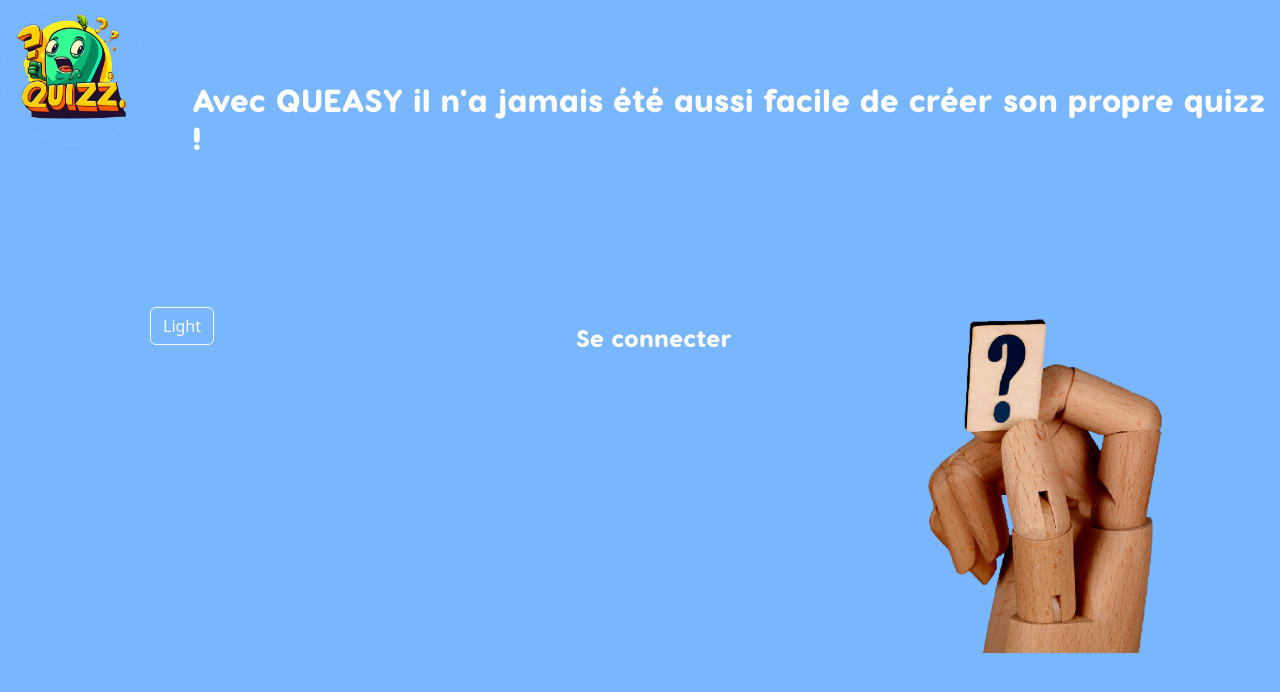
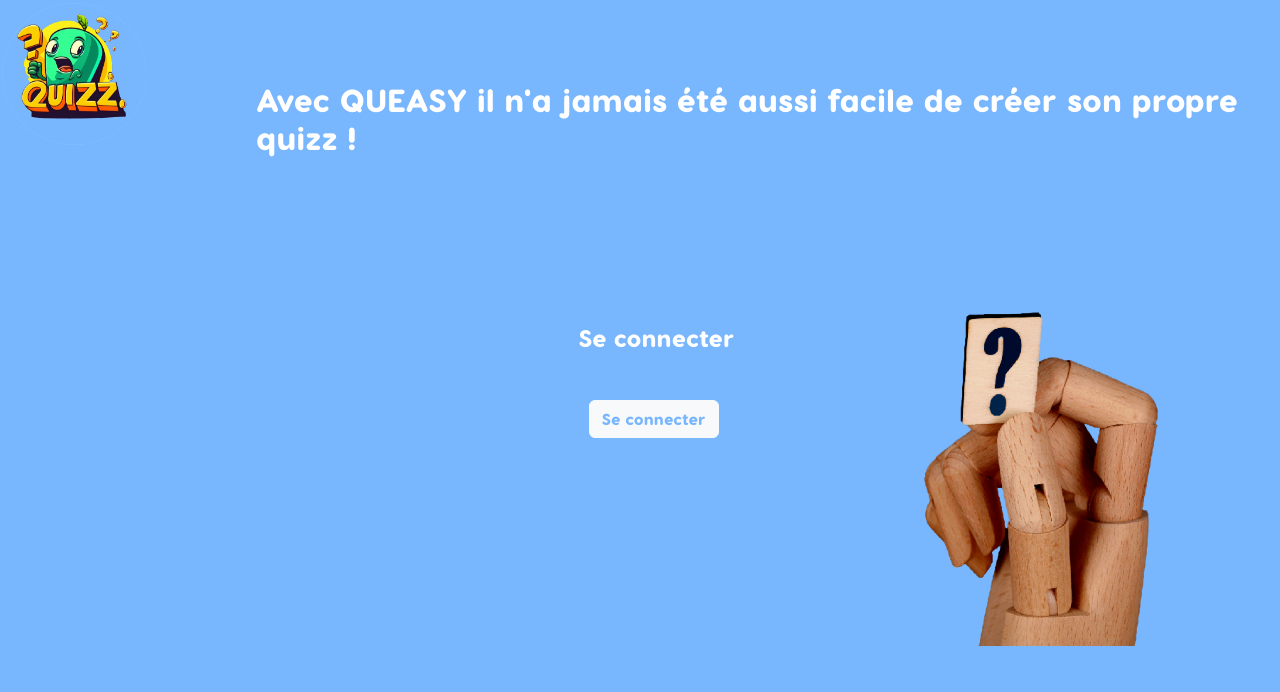
Before and after one commit to Ralsywy/quiz, a PHP site: page / in a window 1280 px wide. Shown: the top 692 px of the page. Run offline with PHP 8.4, Linux system fonts and the light colour scheme.

Commit message:
Page principale

```diff
--- a/Queasy/index.html
+++ b/Queasy/index.html
@@ -13,7 +13,7 @@
 <body style="background-color: #78b6fe">
     <img src="A.png" class="logo">
     <h1 class="titre">Avec QUEASY il n'a jamais été aussi facile de créer son propre quizz !</h1>
-    <button type="button" class="btn btn-outline-light">Light</button>
+    <button type="button" class="btn btn-light"><span class="btn_connect">Se connecter</span></button>
     <p class="1">Se connecter</p>
     <img src="main.png" class="main">
 </body>
--- a/Queasy/style.css
+++ b/Queasy/style.css
@@ -4,11 +4,12 @@
   }
 p {
     font-family: 'visby';
-    color: white;
     position: absolute;
     top: 40%;
-    left: 45%;
+    left: 45.2%;
     font-size:x-large;
+    color: white;
+
 }
 img.logo {
     width: 150px;
@@ -18,14 +19,30 @@ img.logo {
 img.main {
     width: 20%;
     height: 20%;
-    margin-top: 23.5%;
-    margin-left: 55%;
+    margin-top: 23%;
+    margin-left: 60%;
+}
+@media (max-width: 480px) {
+    img.main {
+        margin-left: 40%;
+        margin-top: 23%;
+    }
+
 }
 h1.titre {
     font-family: 'visby';
     color: white;
     position: absolute;
     top: 10%;
-    left: 15%;
+    left: 20%;
     font-size: 200%;
 }
+button {
+    position: absolute;
+    left: 46%;
+    top: 50%;
+}
+span {
+    font-family: 'visby';
+    color: #78b6fe;
+}
```
